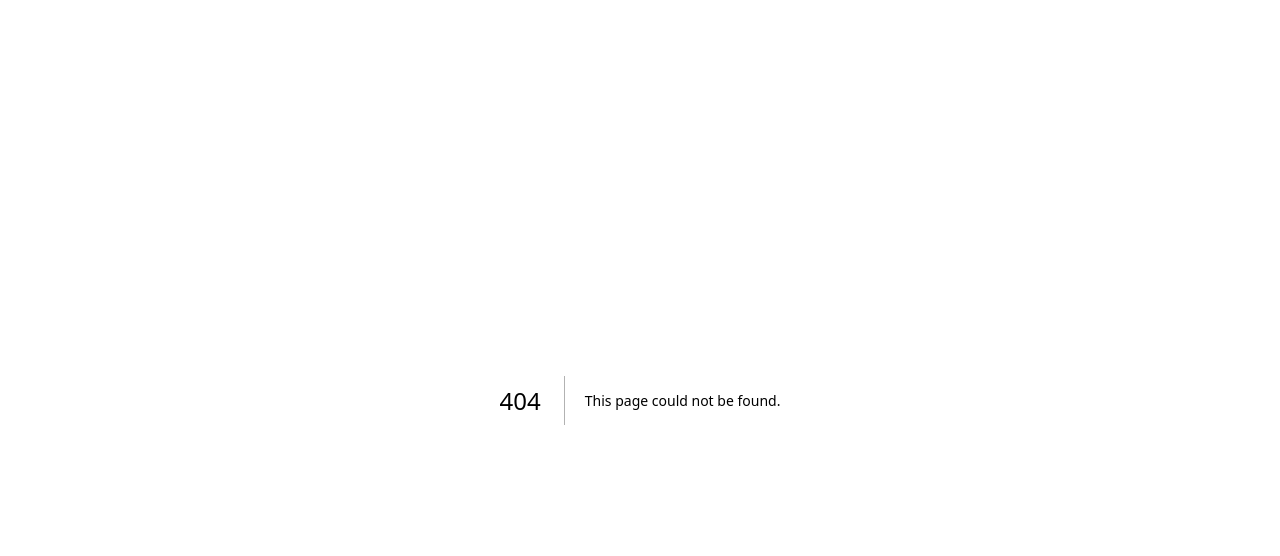
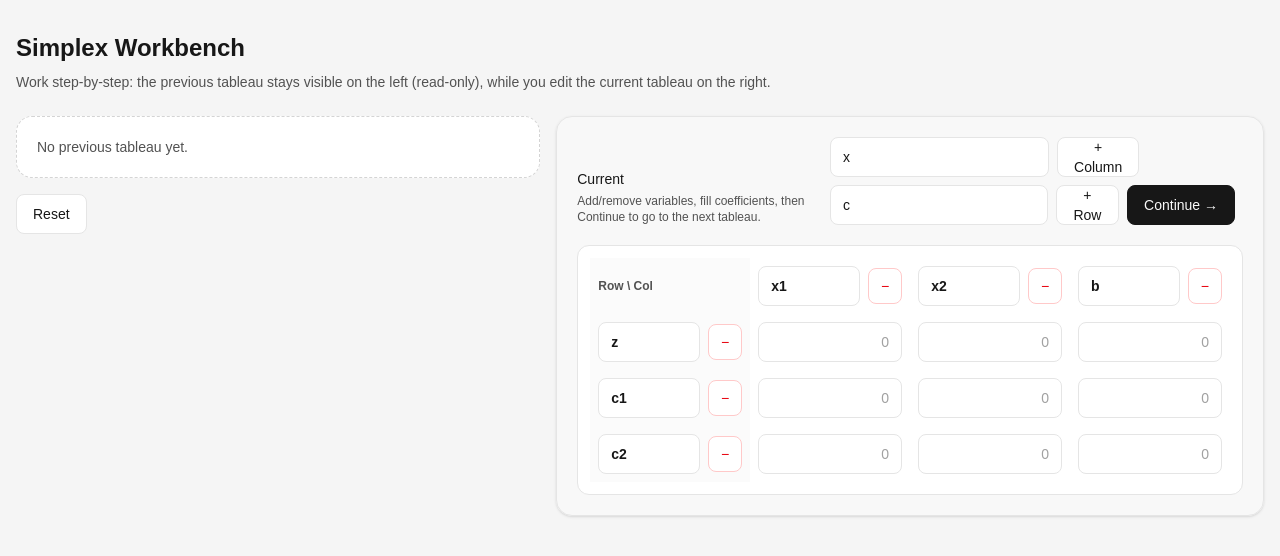
Before and after one commit to markbakos/optimization-algorithms, a Next.js app: page /simplex in a window 1280 px wide. Before the commit this address had no page. Shown: the top 556 px of the page. Built offline with nearby package versions, Linux system fonts and the light colour scheme.

Commit message:
add page for displaying workbench

```diff
--- /dev/null
+++ b/app/simplex/page.tsx
@@ -0,0 +1,9 @@
+import { Workbench } from "@/components/simplex/Workbench";
+
+export default function SimplexPage() {
+    return (
+        <main className="min-h-screen bg-neutral-100">
+            <Workbench />
+        </main>
+    );
+}
```
